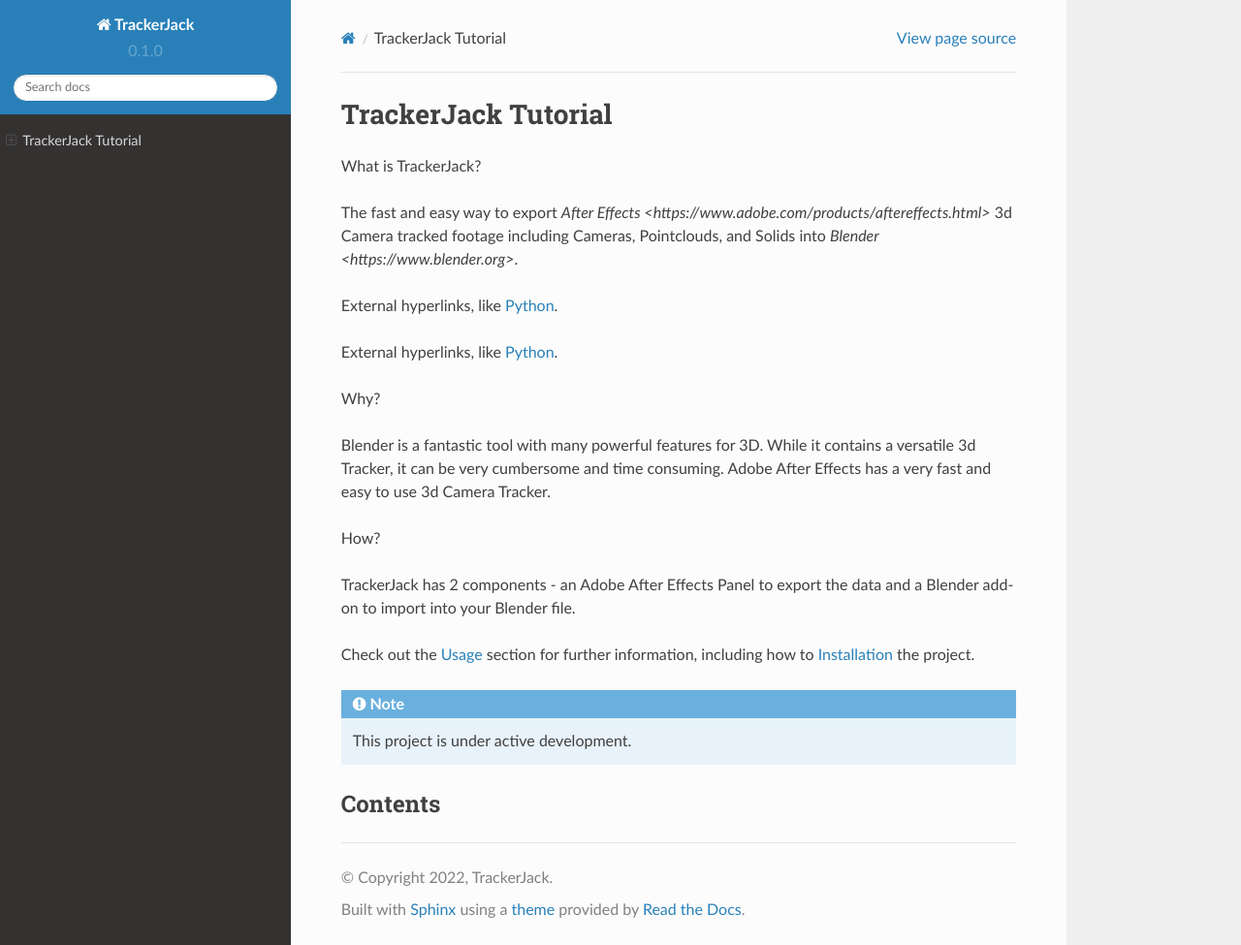
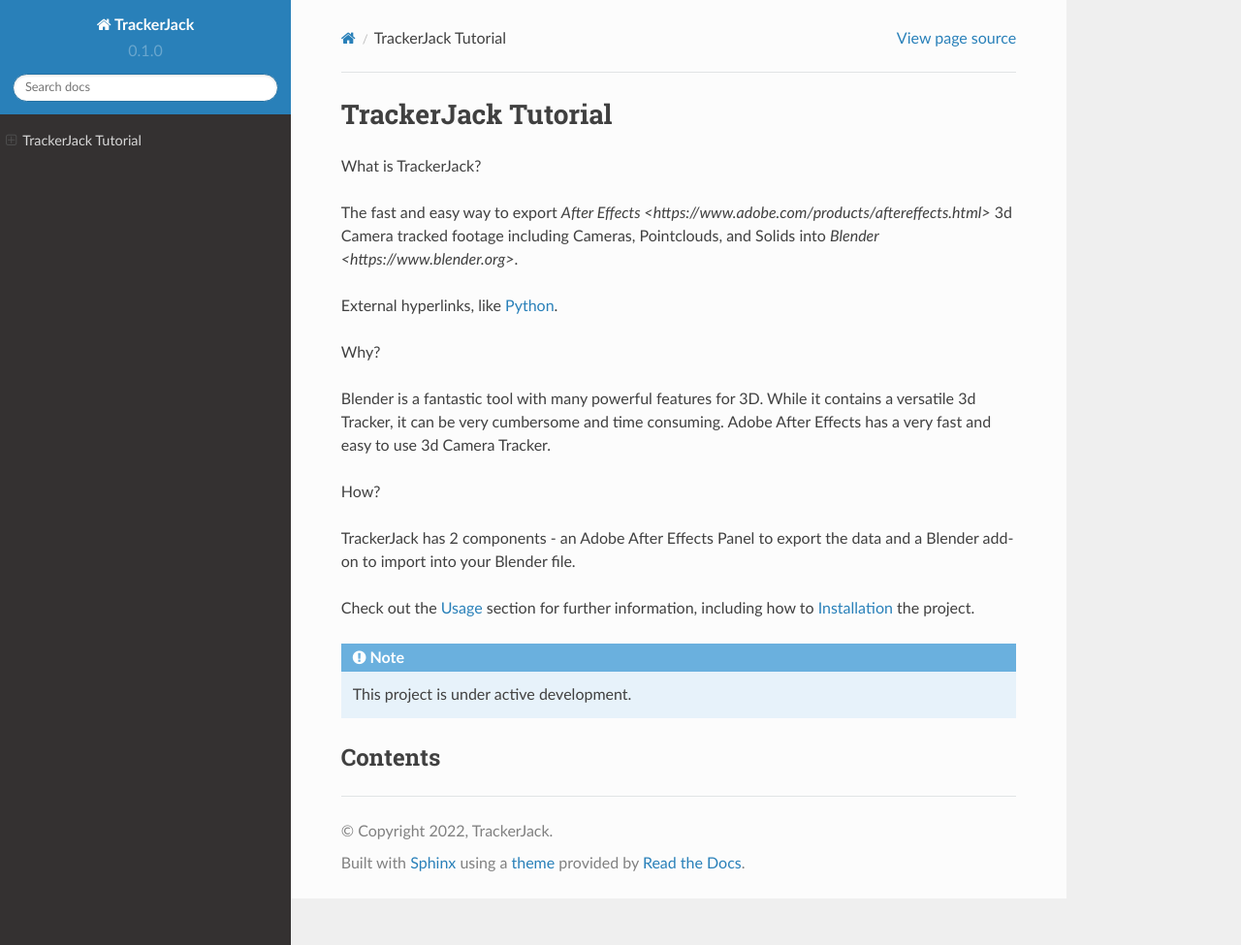
Before and after one commit to halekii/TrackerJack-Tutorial, a Sphinx documentation site: the page built from docs/source/index.rst, in a window 1280 px wide and 975 px high. Shown: the whole window at 97% size. Built offline with Sphinx 7.4.7 and the Read the Docs theme 2.0.0, drawn with Linux system fonts in a browser that asks for light colours; pages that are not in the unit, such as notebooks, are missing from menus.

Commit message:
Update index.rst

```diff
--- a/docs/source/index.rst
+++ b/docs/source/index.rst
@@ -3,14 +3,11 @@
 
 What is TrackerJack?
 
-The fast and easy way to export `After Effects <https://www.adobe.com/products/aftereffects.html>` 3d Camera tracked footage including Cameras, Pointclouds, and Solids into `Blender <https://www.blender.org>`.
+The fast and easy way to export `After Effects
+<https://www.adobe.com/products/aftereffects.html>` 3d Camera tracked footage including Cameras, Pointclouds, and Solids into `Blender <https://www.blender.org>`.
 
 External hyperlinks, like `Python
 <http://www.python.org/>`_.
-
-External hyperlinks, like Python_.
-
-.. _Python: http://www.python.org/
 
 Why?
 
```
